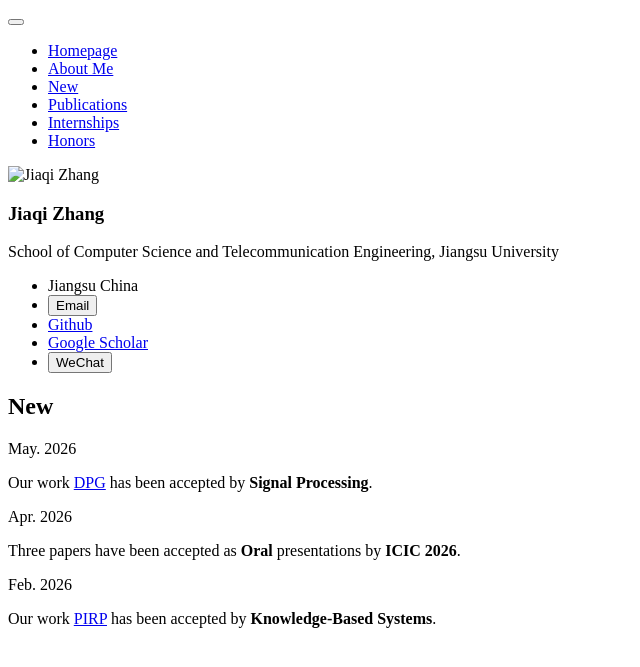
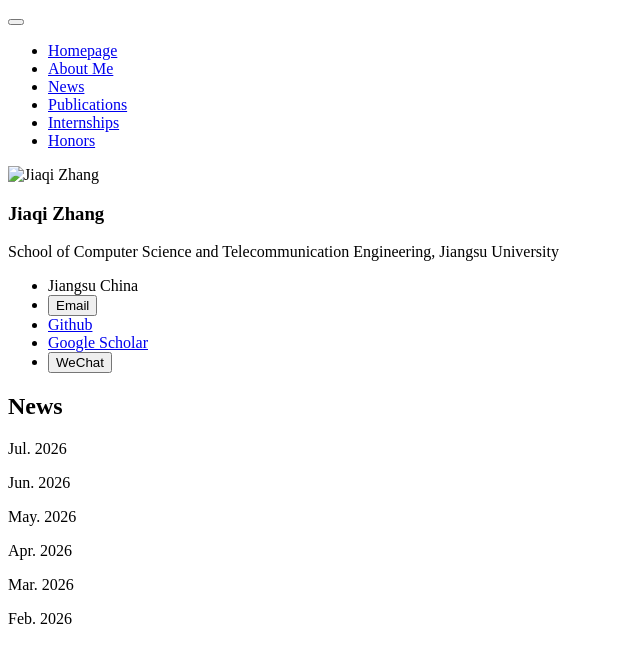
Before and after one commit to JiaqiZhang-Sengoku/JiaqiZhang-Sengoku.github.io, a Jekyll site: the page built from _pages/includes/new.md, in a window 1280 px wide. Shown: the top 667 px of the page, without its empty margins (0-640 px from the left). Built offline with Jekyll 4.4.1, drawn with Linux system fonts in a browser that asks for light colours; our own code applies the rules of GitHub Pages for plain Markdown files.

Commit message:
20260707

```diff
--- a/_pages/includes/new.md
+++ b/_pages/includes/new.md
@@ -1,19 +1,31 @@
-<span class='anchor' id='new'></span>
-<div class="section-heading section-heading--new">
-  <h2 class="section-heading__title">New</h2>
+<span class='anchor' id='news'></span>
+<div class="section-heading section-heading--news">
+  <h2 class="section-heading__title">News</h2>
 </div>
 
-<div class="updates-panel">
+<div class="updates-panel" aria-label="Monthly news">
+  <div class="update-card">
+    <span class="update-date">Jul. 2026</span>
+    <p class="update-empty"></p>
+  </div>
+  <div class="update-card">
+    <span class="update-date">Jun. 2026</span>
+    <p class="update-empty"></p>
+  </div>
   <div class="update-card">
     <span class="update-date">May. 2026</span>
-    <p>Our work <a href="https://www.sciencedirect.com/science/article/abs/pii/S0165168426002197">DPG</a> has been accepted by <strong>Signal Processing</strong>.</p>
+    <p class="update-empty"></p>
   </div>
   <div class="update-card">
     <span class="update-date">Apr. 2026</span>
-    <p>Three papers have been accepted as <strong>Oral</strong> presentations by <strong>ICIC 2026</strong>.</p>
+    <p class="update-empty"></p>
+  </div>
+  <div class="update-card">
+    <span class="update-date">Mar. 2026</span>
+    <p class="update-empty"></p>
   </div>
   <div class="update-card">
     <span class="update-date">Feb. 2026</span>
-    <p>Our work <a href="https://www.sciencedirect.com/science/article/abs/pii/S0950705126002303">PIRP</a> has been accepted by <strong>Knowledge-Based Systems</strong>.</p>
+    <p class="update-empty"></p>
   </div>
 </div>
```
Also changed, not shown: _data/navigation.yml (+2 -5 lines), assets/css/main.scss (+69 -1 lines).
